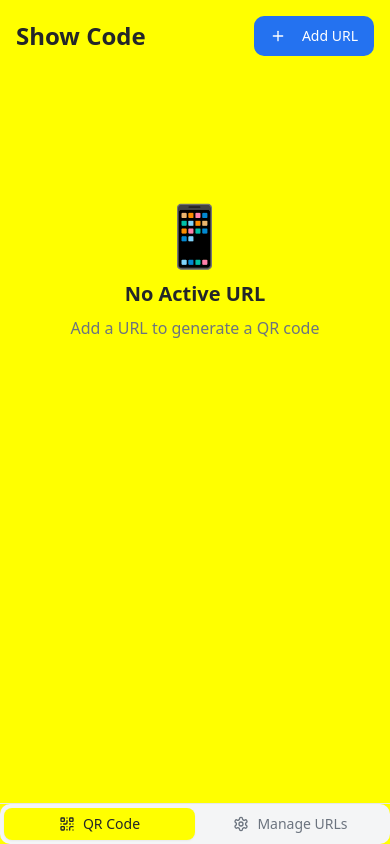
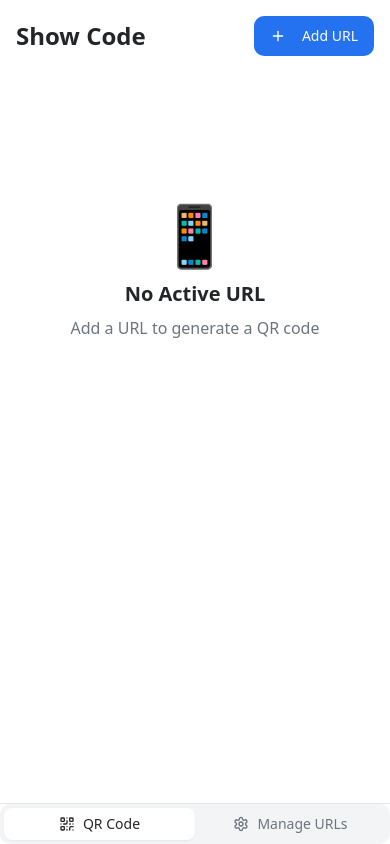
Before and after one commit to fasoulas/link-to-code-mobile, a React (Vite) app: page / in a window 390 px wide. Built offline with nearby package versions, Linux system fonts and the light colour scheme.

Commit message:
Fix mobile background color
Change the mobile background color to white.

```diff
--- a/src/index.css
+++ b/src/index.css
@@ -7,7 +7,7 @@
 @layer base {
   :root {
     /* Mobile-optimized color palette */
-    --background: 248 250 252;
+    --background: 0 0% 100%;
     --foreground: 213 8% 15%;
 
     --card: 0 0% 100%;
@@ -21,10 +21,10 @@
     --primary-foreground: 0 0% 100%;
 
     /* Secondary gray for mobile UI */
-    --secondary: 213 8% 96%;
+    --secondary: 220 13% 96%;
     --secondary-foreground: 213 8% 15%;
 
-    --muted: 213 8% 96%;
+    --muted: 220 13% 96%;
     --muted-foreground: 213 8% 46%;
 
     --accent: 217 87% 54%;
@@ -33,8 +33,8 @@
     --destructive: 0 84% 60%;
     --destructive-foreground: 0 0% 100%;
 
-    --border: 213 8% 91%;
-    --input: 213 8% 91%;
+    --border: 220 13% 91%;
+    --input: 220 13% 91%;
     --ring: 217 87% 54%;
 
     /* QR code specific colors */
```
